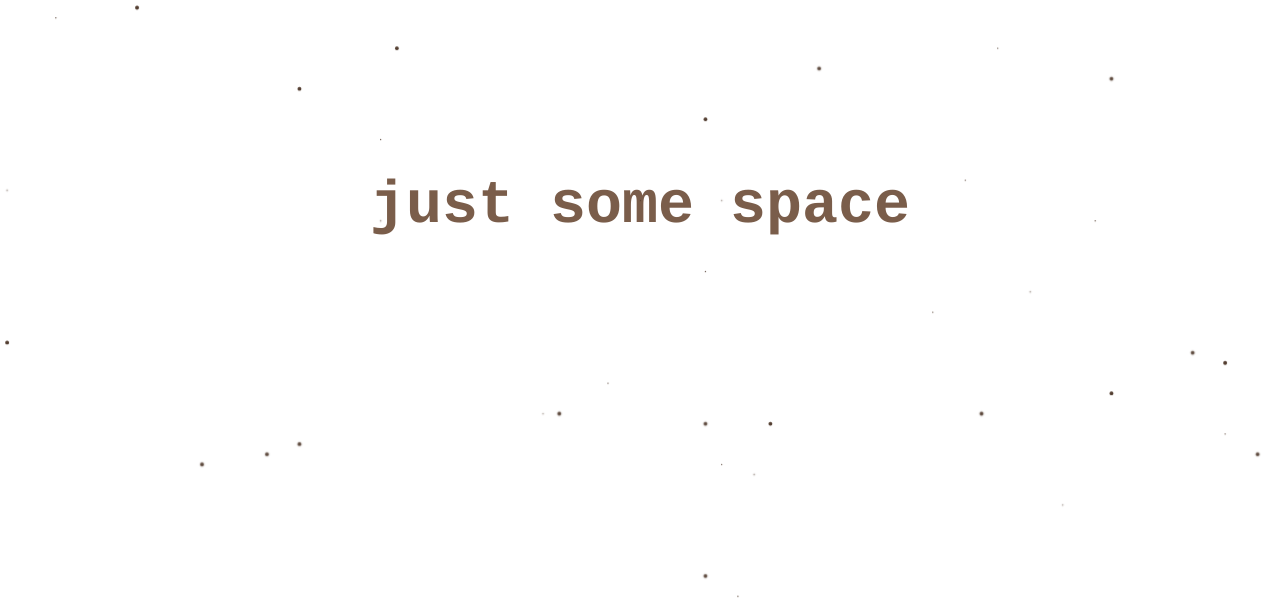
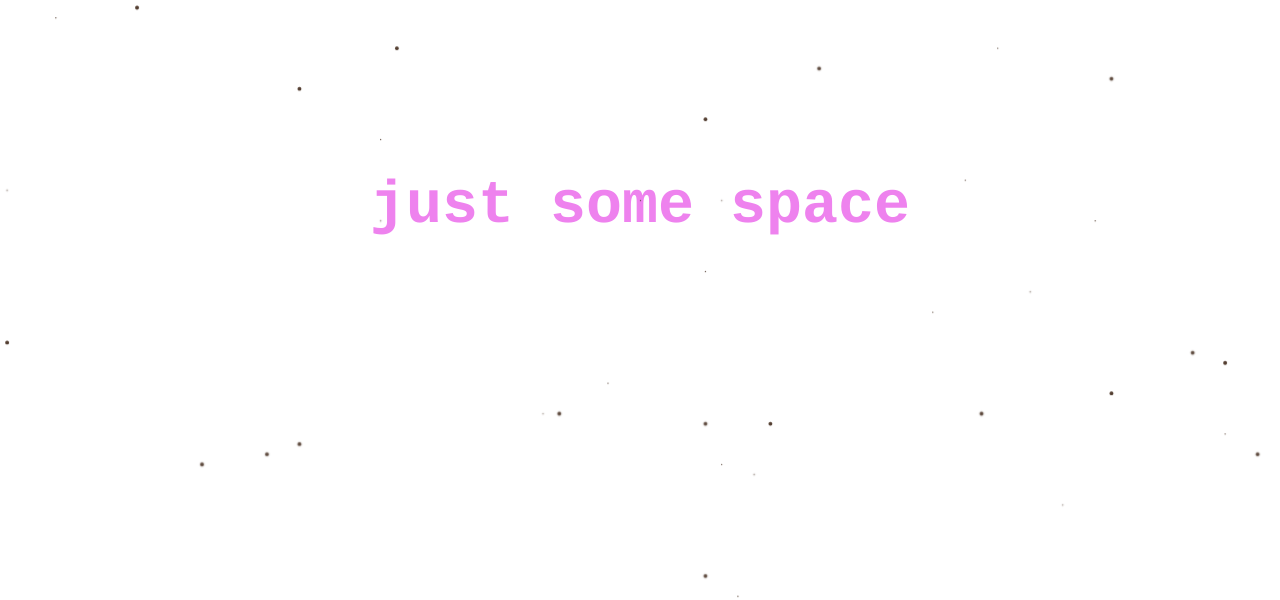
Before and after one commit to Rinova-Malaga/Space, a plain HTML site: page index.html in a window 1280 px wide. Shown: the part 200-800 px from the top of the page. Drawn offline with Linux system fonts and the light colour scheme.

Commit message:
Update index.html

```diff
--- a/index.html
+++ b/index.html
@@ -4,7 +4,7 @@
 	<style>
       h1 {
           font-family:courier;
-          color:#7a5d4a;
+          color:violet;
 			margin-top:15%;
 		  font-size: 45pt;
           text-align: center;
```
